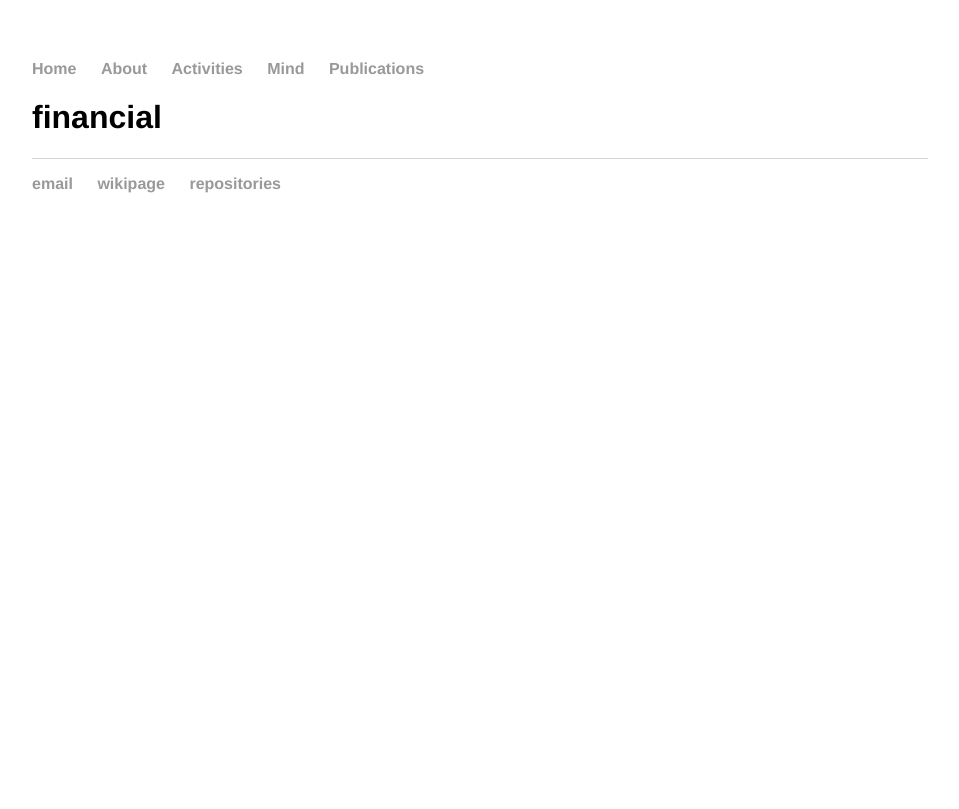
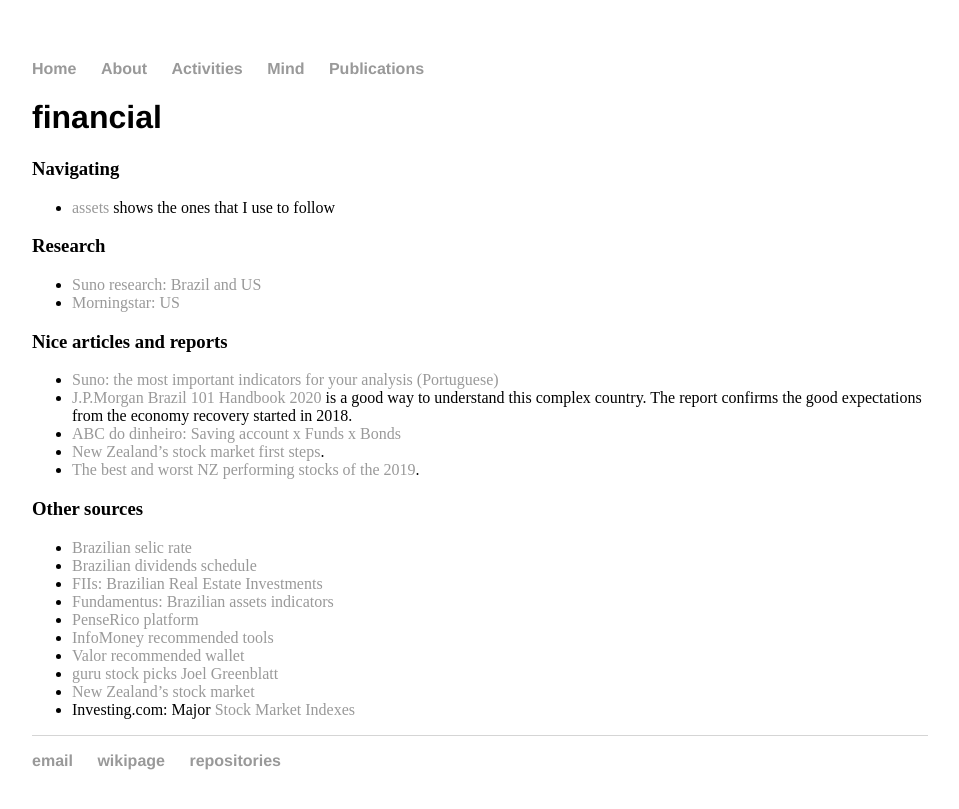
Before and after one commit to cleberjamaral/cleberjamaral.github.io, a Jekyll site: the page built from knowledge/financial/README.md, in a window 1280 px wide. Shown: the top 809 px of the page, without its empty margins (160-1119 px from the left). Built offline with Jekyll 4.4.1, drawn with Linux system fonts in a browser that asks for light colours; our own code applies the rules of GitHub Pages for plain Markdown files.

```diff
--- a/knowledge/financial/README.md
+++ b/knowledge/financial/README.md
@@ -1 +1,35 @@
+---
+description: financial stuffs
+---
+
 # financial
+
+### Navigating
+
+* [assets](assets.md) shows the ones that I use to follow
+
+### Research
+
+* [Suno research: Brazil and US](https://www.sunoresearch.com.br/)
+* [Morningstar: US](https://www.morningstar.com/)
+
+### Nice articles and reports
+
+* [Suno: the most important indicators for your analysis \(Portuguese\)](https://www.sunoresearch.com.br/artigos/os-indicadores-mais-importantes-em-uma-analise/)
+* [J.P.Morgan Brazil 101 Handbook 2020](https://wiki.sj.ifsc.edu.br/images/8/8c/JP_morgan_Brazil_101_2020.pdf) is a good way to understand this complex country. The report confirms the good expectations from the economy recovery started in 2018.
+* [ABC do dinheiro: Saving account x Funds x Bonds](http://www.abcdodinheiro.com.br/2015/03/poupanca-x-fundo-di-x-cdb-x-tesouro.html)
+* [New Zealand's stock market first steps](http://www.sharechat.co.nz/first-steps.html).
+* [The best and worst NZ performing stocks of the 2019](https://www.nzherald.co.nz/business/news/article.cfm?c_id=3&objectid=12297437).
+
+### Other sources
+
+* [Brazilian selic rate](https://www.bcb.gov.br/acessoinformacao/legado?url=https:%2F%2Fwww.bcb.gov.br%2Fhtms%2Fselic%2Fselicdiarios.asp)
+* [Brazilian dividends schedule](http://dividendobr.com/)
+* [FIIs: Brazilian Real Estate Investments](https://fiis.com.br/#)
+* [Fundamentus: Brazilian assets indicators](http://www.fundamentus.com.br/)
+* [PenseRico platform](https://vicenteguimaraes.penserico.com/)
+* [InfoMoney recommended tools](https://minhaconta.infomoney.com.br/ferramentas)
+* [Valor recommended wallet](https://valor.globo.com/valor-data/carteira-valor/)
+* [guru stock picks Joel Greenblatt](https://www.gurufocus.com/guru/joel+greenblatt/stock-picks)
+* [New Zealand's stock market](http://www.sharechat.co.nz/first-steps.html)
+* Investing.com: Major [Stock Market Indexes ](https://www.investing.com/indices/major-indices)
```
Also changed, not shown: SUMMARY.md (+0 -1 lines), knowledge/financial/information-sources.md (deleted, +0 -27 lines), knowledge/research/machine-learning.md (+2 -0 lines).
